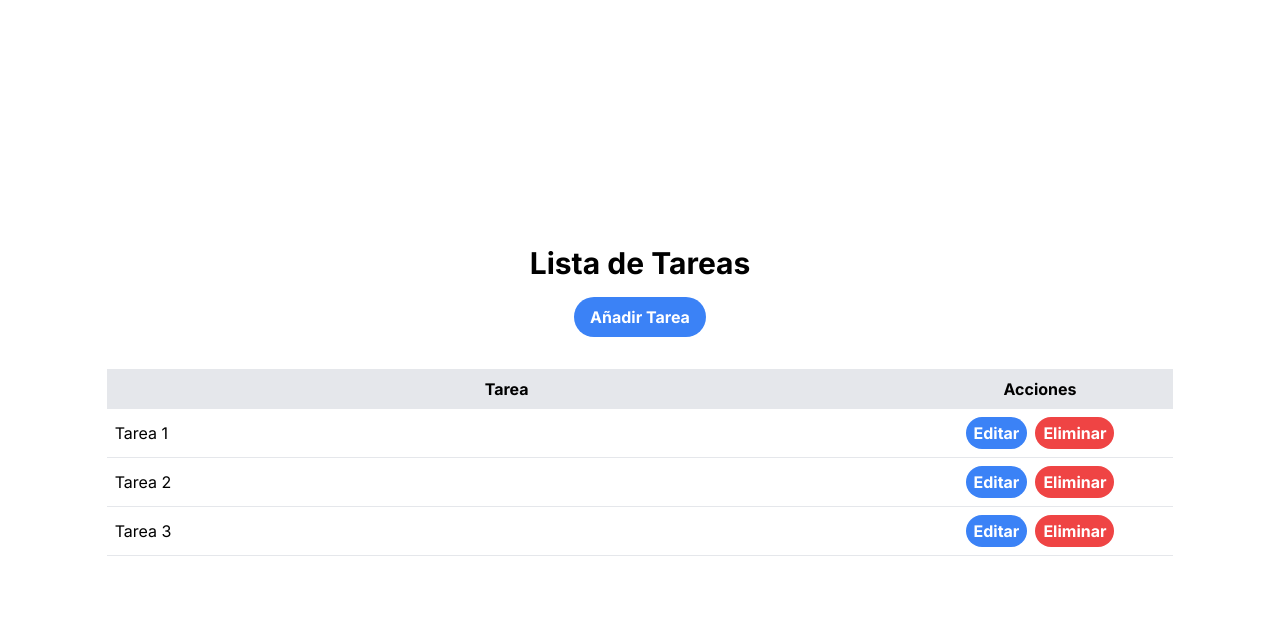
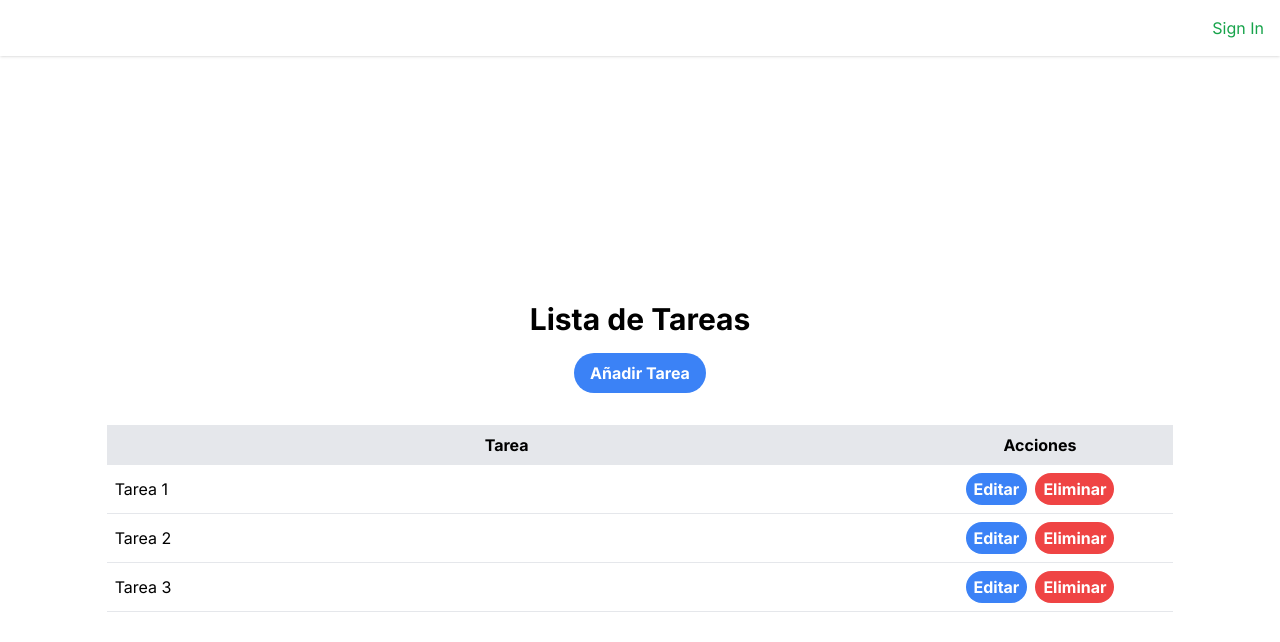
Before and after one commit to FacuCampodonico/prueba-tecnica-fiduxion, a Next.js app: page / in a window 1280 px wide. Shown: the top 642 px of the page. Built offline with nearby package versions, Linux system fonts and the light colour scheme; no server answers.

Commit message:
termine la configuracion de nextauth con google, falta la parte de la subida de las tareas para cada usuario

```diff
--- a/src/app/api/auth/[...nextauth]/route.ts
+++ b/src/app/api/auth/[...nextauth]/route.ts
@@ -1,12 +1,13 @@
-import NextAuth from "next-auth";
-import GoogleProvider from 'next-auth/providers/google';
+import NextAuth from "next-auth/next";
+import GoogleProvider from "next-auth/providers/google";
 
 const handler = NextAuth({
-    providers: [ GoogleProvider({
-        clientId: process.env.GOOGLE_CLIENT_ID as string,
-        clientSecret: process.env.GOOGLE_CLIENT_SECRET as string,
-    }),
+    providers: [
+		GoogleProvider({
+			clientId: process.env.GOOGLE_CLIENT_ID ?? "",
+            clientSecret: process.env.GOOGLE_CLIENT_SECRET ?? "",
+        }),
     ],
 });
 
-export { handler as GET, handler as Post };
+export { handler as GET, handler as POST };
--- /dev/null
+++ b/src/app/components/Appbar.tsx
@@ -0,0 +1,13 @@
+import React from 'react'
+import SignInButton from './SignInButton'
+
+const Appbar = () => {
+    return(
+        <header className='flex gap-4 p-4 bg-gradient-to-b■from-white to-gray-200 shadow'>
+
+        <SignInButton />
+
+        </header>
+    )
+}
+export default Appbar
--- /dev/null
+++ b/src/app/components/Providers.tsx
@@ -0,0 +1,14 @@
+"use client";
+
+import { SessionProvider } from "next-auth/react";
+import React, { ReactNode } from "react";
+
+interface Props {
+    children: ReactNode;
+}
+
+const Providers = (props: Props) => {
+    return <SessionProvider>{props.children} </SessionProvider>;
+};
+
+export default Providers;
--- /dev/null
+++ b/src/app/components/SignInButton.tsx
@@ -0,0 +1,26 @@
+"use client";
+import React from "react";
+import { signIn, signOut, useSession } from "next-auth/react";
+
+const SignInButton = () => {
+    const {data: session } = useSession();
+
+    if (session && session.user) {
+        return (
+            <div className="flex gap-4 ml-auto">
+                <p className="text-sky-600">{session.user.name}</p>
+                <button onClick={() => signOut()} className="text-red-600">
+                    Sign Out
+                </button>
+            </div>
+        );
+    }
+
+    return (
+        <button onClick={() => signIn()} className="text-green-600 ml-auto">
+            Sign In
+        </button>
+    );
+};
+
+export default SignInButton
--- a/src/app/layout.tsx
+++ b/src/app/layout.tsx
@@ -1,6 +1,8 @@
 import type { Metadata } from "next";
 import { Inter } from "next/font/google";
 import "./globals.css";
+import Providers from "./components/Providers";
+import Appbar from "./components/Appbar";
 
 const inter = Inter({ subsets: ["latin"] });
 
@@ -16,7 +18,15 @@ export default function RootLayout({
 }>) {
   return (
     <html lang="en">
-      <body className={inter.className}>{children}</body>
+      <body className={inter.className}>
+        <Providers>
+
+          <Appbar />
+
+          {children}
+
+        </Providers>
+      </body>
     </html>
   );
 }
--- a/src/auth.ts
+++ /dev/null
@@ -1,3 +0,0 @@
-import NextAuth from "next-auth";
-import GitHub from "next-auth/providers/github";
-export const { handlers, auth } = NextAuth({ providers: [GitHub] })
```
Also changed, not shown: 1 other file (tests, documents, lock files or other folders).
